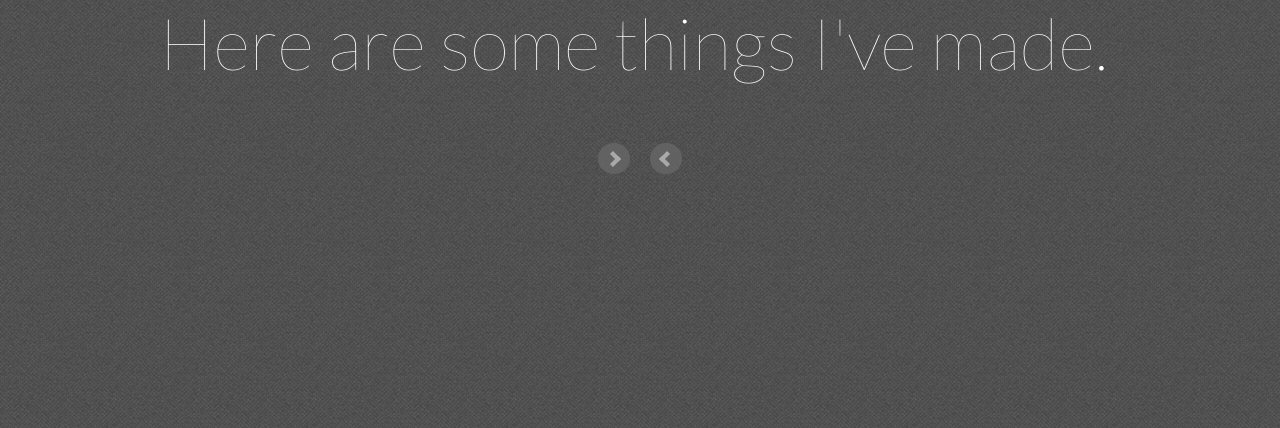
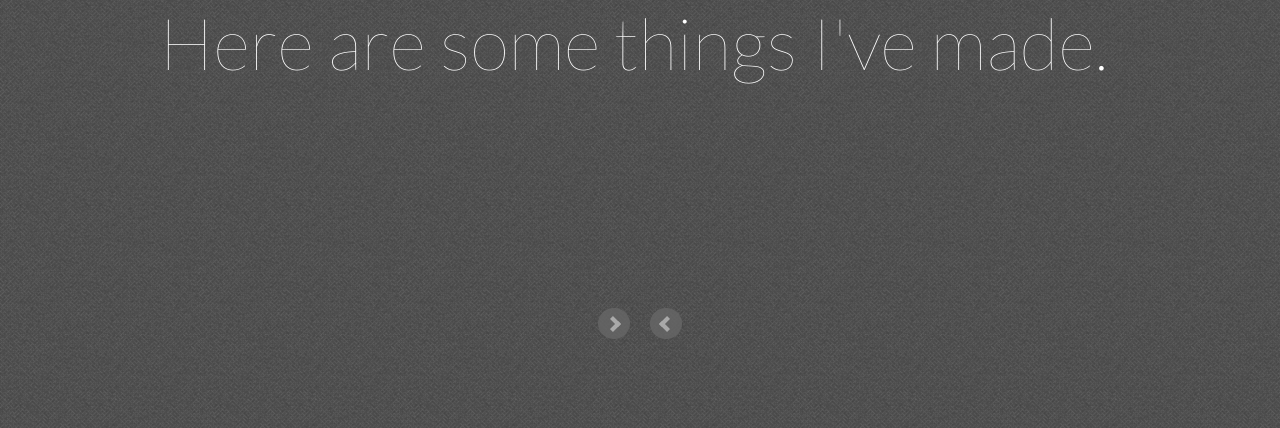
Before and after one commit to dhahn/davidhahn.me, a Rails app: template app/views/static_pages/home.html.erb in a window 1280 px wide. Shown: the part 2465-2893 px from the top of the page. Run offline with Rails 7, Linux system fonts and the light colour scheme; the template is opened without the code that fills it, so the values that code supplies are empty; style sheets or scripts are compiled from the project's sources; some libraries are stand-ins or nearby versions; some web fonts are replaced.

Commit message:
Stupid fix for bxslider height

```diff
--- a/app/assets/javascripts/application.js
+++ b/app/assets/javascripts/application.js
@@ -13,4 +13,6 @@
 //= require jquery
 //= require jquery_ujs
 //= require turbolinks
+//= require jquery.bxslider.min
+//= require theater
 //= require_tree .
--- a/app/assets/stylesheets/home.scss
+++ b/app/assets/stylesheets/home.scss
@@ -156,8 +156,11 @@ body {
     width: 60.1rem;
   }
 
+  .bx-wrapper, .bx-viewport {
+    height: 330px !important;
+  }
+
   .project-wrapper {
-
     .projects {
       background-color: #ecf0f1;
       width: 200px;
--- a/app/views/layouts/application.html.erb
+++ b/app/views/layouts/application.html.erb
@@ -18,7 +18,5 @@
 
   <footer>
     <%= javascript_include_tag 'application', 'data-turbolinks-track' => true %>
-    <script type="text/javascript" src="/jquery.bxslider.min.js"></script>
-    <script type="text/javascript" src="/theater.js"></script>
   </footer>
 </html>
--- a/app/views/static_pages/home.html.erb
+++ b/app/views/static_pages/home.html.erb
@@ -55,7 +55,6 @@
 		      </li>
 		    </a>
 		  <% end %>
-
 	  </ul>
 	</div>
 
```
Also changed, not shown: app/assets/javascripts/jquery.bxslider.min.js (renamed from public/jquery.bxslider.min.js), app/assets/javascripts/theater.js (renamed from public/theater.js).
